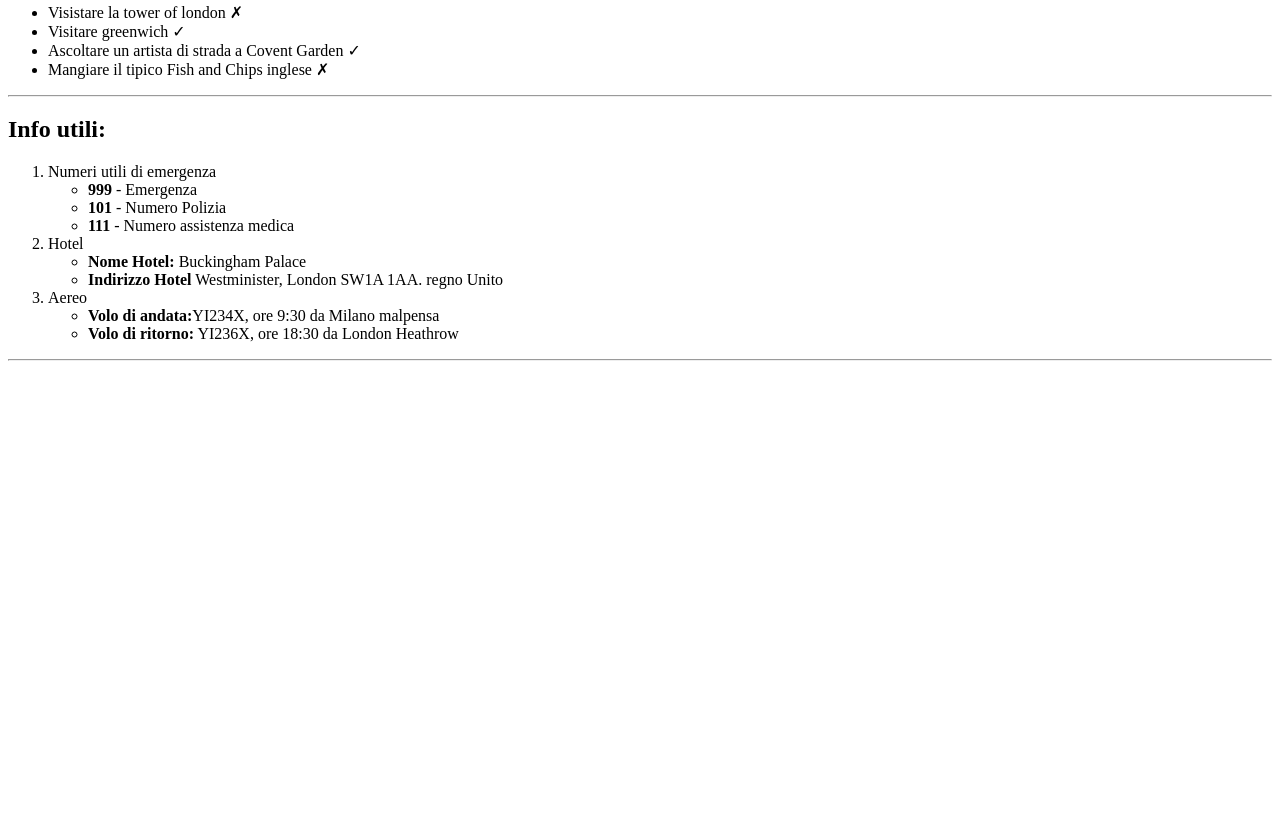
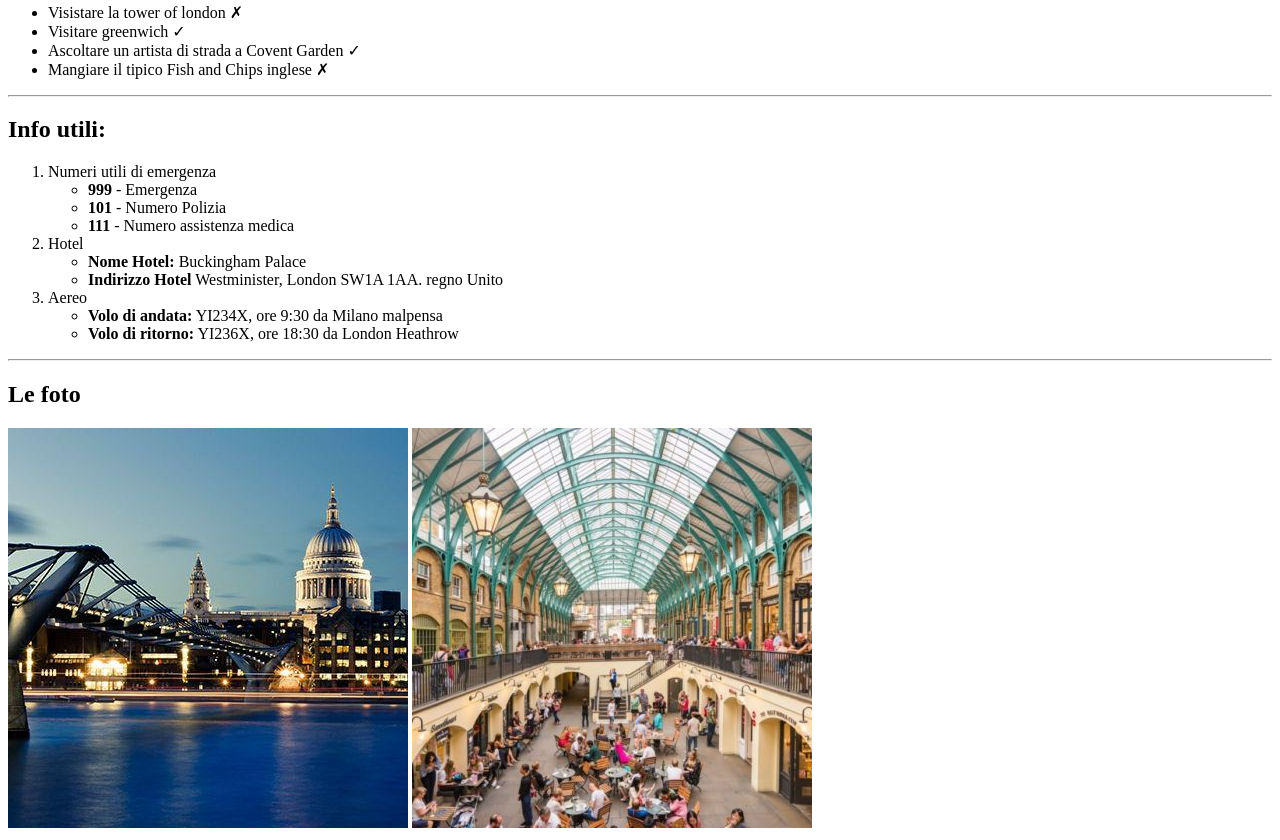
Before and after one commit to Ivanpepp/html-london-trip, a plain HTML site: page index.html in a window 1280 px wide. Shown: the part 947-1787 px from the top of the page. Before the commit the page ends 1316 px from the top, so only its background shows below. Drawn offline with Linux system fonts and the light colour scheme.

Commit message:
Footer completo

```diff
--- a/index.html
+++ b/index.html
@@ -107,7 +107,7 @@
                 <li>
                    Aereo
                      <ul>
-                         <li><strong>Volo di andata:</strong>YI234X, ore 9:30 da Milano malpensa</li>
+                         <li><strong>Volo di andata:</strong> YI234X, ore 9:30 da Milano malpensa</li>
                     </ul>
                     <ul>
                         <li><strong>Volo di ritorno:</strong> YI236X, ore 18:30 da London Heathrow</li>
@@ -117,6 +117,13 @@
             <hr>
         </section>
     </main>
-
+    <!-- Conclusione documento -->
+    <footer>
+        <h2>
+            Le foto
+        </h2>
+        <img src="london-400x400-compressor_0.jpg" alt="Immagine del ponte di londra">
+        <img src="London-Wider-Area-e1597319992670-400x400.jpg" alt="Immagine di quella che credo sia la stazione">
+    </footer>
 </body>
 </html>
```
Also changed, not shown: London-Wider-Area-e1597319992670-400x400.jpg (added), london-400x400-compressor_0.jpg (added).
